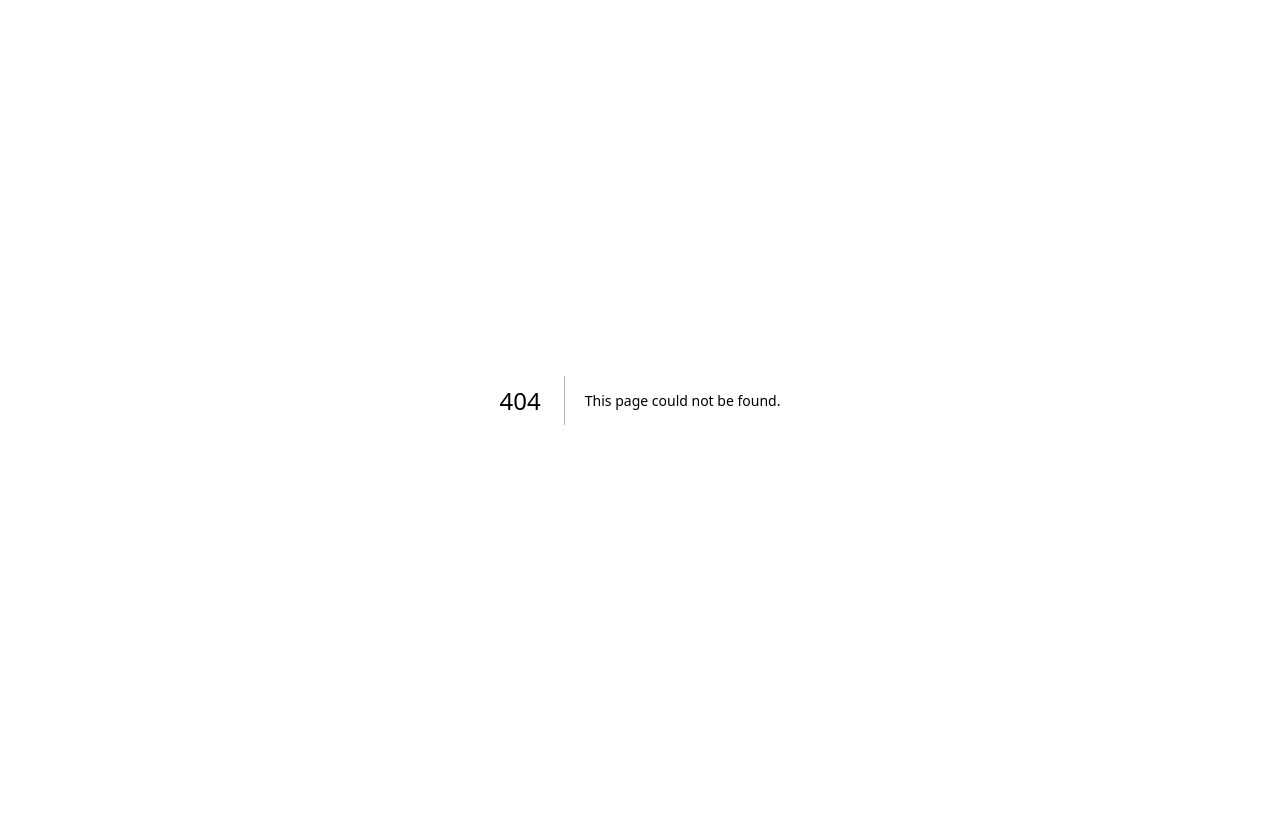
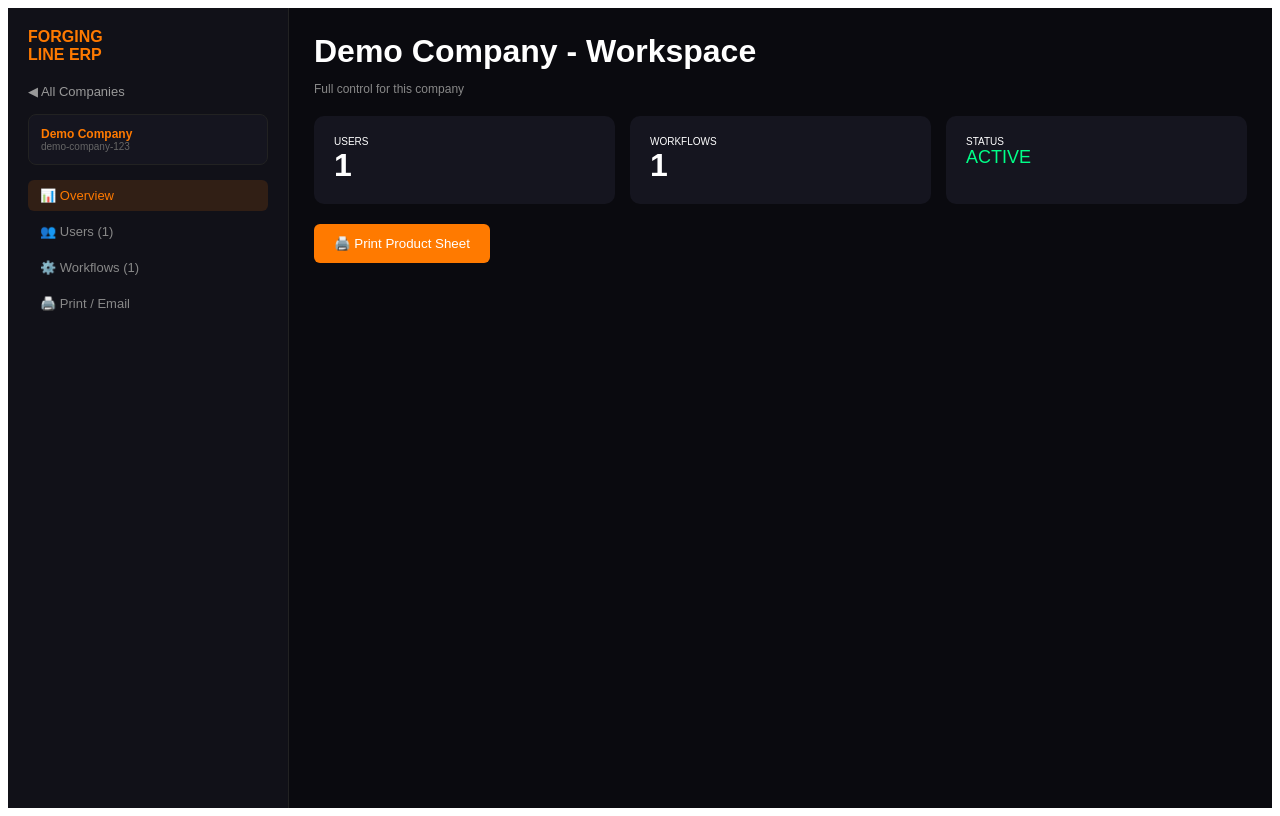
Before and after one commit to tshabalalaaleck-light/industryflow-production-REAL, a Next.js app: page /dashboard/tenants/demo-company-123 in a window 1280 px wide. Before the commit this address had no page. Built offline with nearby package versions, Linux system fonts and the light colour scheme.

Commit message:
FIX 404 - add [id].tsx with LiteralPath

```diff
--- /dev/null
+++ b/src/pages/dashboard/tenants/[id].tsx
@@ -0,0 +1,52 @@
+import { useState, useEffect } from "react"
+import { useRouter } from "next/router"
+export default function CompanyWorkspace(){
+  const router = useRouter(); const { id } = router.query
+  const [company,setCompany]=useState<any>(null); const [users,setUsers]=useState<any[]>([]); const [wfs,setWfs]=useState<any[]>([])
+  const [email,setEmail]=useState(""); const [pwd,setPwd]=useState(""); const [role,setRole]=useState("USER")
+  const [wfName,setWfName]=useState(""); const [wfStatus,setWfStatus]=useState("In Progress")
+  const [tab,setTab]=useState("overview")
+  const load=async()=>{
+    if(!id) return
+    const tenants = await fetch("/api/tenants").then(r=>r.json()); setCompany(tenants.tenants.find((t:any)=>t.id===id))
+    const u = await fetch(`/api/users?companyId=${id}`).then(r=>r.json()); setUsers(u.users||[])
+    const w = await fetch(`/api/workflows?companyId=${id}`).then(r=>r.json()); setWfs(w.workflows||[])
+  }
+  useEffect(()=>{load()},[id])
+  const addUser=async()=>{ if(!email||!pwd) return alert("Email & Password required"); const res=await fetch("/api/users",{method:"POST",headers:{"Content-Type":"application/json"},body:JSON.stringify({email,password:pwd,role,companyId:id})}); const d=await res.json(); if(!res.ok) return alert(d.error); setEmail(""); setPwd(""); load() }
+  const addWf=async()=>{ if(!wfName) return alert("Name required"); await fetch("/api/workflows",{method:"POST",headers:{"Content-Type":"application/json"},body:JSON.stringify({name:wfName,status:wfStatus,companyId:id})}); setWfName(""); load() }
+  const printSheet=()=>{
+    const html = `<html><head><title>Product Sheet - ${company?.name}</title><style>body{font-family:sans-serif;padding:30px} h1{color:#ff7a00} table{width:100%;border-collapse:collapse;margin-top:20px} th,td{border:1px solid #ccc;padding:8px;text-align:left} th{background:#ff7a00;color:white}</style></head><body><h1>${company?.name} - Product Sheet</h1><p>Company ID: ${id} | Date: ${new Date().toLocaleString()}</p><h2>Users (${users.length})</h2><table><tr><th>Email</th><th>Role</th></tr>${users.map((u:any)=>`<tr><td>${u.email}</td><td>${u.role}</td></tr>`).join("")}</table><h2>Workflows (${wfs.length})</h2><table><tr><th>Name</th><th>Status</th><th>ID</th></tr>${wfs.map((w:any)=>`<tr><td>${w.name}</td><td>${w.status}</td><td>${w.id}</td></tr>`).join("")}</table></body></html>`
+    const win = window.open("","_blank"); win?.document.write(html); win?.document.close(); win?.print()
+  }
+  const emailSheet=()=>{
+    const subject = `Product Sheet - ${company?.name}`
+    const body = `Company: ${company?.name}\nID: ${id}\nUsers: ${users.length}\nWorkflows: ${wfs.length}\n\nUsers:\n${users.map((u:any)=>`- ${u.email} (${u.role})`).join("\n")}\n\nWorkflows:\n${wfs.map((w:any)=>`- ${w.name} - ${w.status}`).join("\n")}`
+    window.location.href = `mailto:?subject=${encodeURIComponent(subject)}&body=${encodeURIComponent(body)}`
+  }
+  if(!company) return <div style={{padding:20, background:"#0a0a0f", color:"white", minHeight:"100vh"}}>Loading company {id}...</div>
+  return (
+  <div style={{display:"flex", minHeight:"100vh", background:"#0a0a0f", color:"white", fontFamily:"sans-serif"}}>
+    <div style={{width:240, background:"#111118", borderRight:"1px solid #222", padding:20}}>
+      <div style={{color:"#ff7a00", fontWeight:900}}>FORGING<br/>LINE ERP</div>
+      <a href="/dashboard/tenants" style={{color:"#999", fontSize:13, display:"block", marginTop:20, textDecoration:"none"}}>◀ All Companies</a>
+      <div style={{background:"#15151f", border:"1px solid #222", borderRadius:8, padding:12, margin:"15px 0"}}>
+        <div style={{fontSize:12, color:"#ff7a00", fontWeight:800}}>{company.name}</div>
+        <div style={{fontSize:10, color:"#666"}}>{company.id}</div>
+      </div>
+      <div style={{display:"grid", gap:5, marginTop:10}}>
+        <div onClick={()=>setTab("overview")} style={{padding:"8px 12px", borderRadius:6, cursor:"pointer", background:tab==="overview"?"#ff7a0022":"", color:tab==="overview"?"#ff7a00":"#888", fontSize:13}}>📊 Overview</div>
+        <div onClick={()=>setTab("users")} style={{padding:"8px 12px", borderRadius:6, cursor:"pointer", background:tab==="users"?"#ff7a0022":"", color:tab==="users"?"#ff7a00":"#888", fontSize:13}}>👥 Users ({users.length})</div>
+        <div onClick={()=>setTab("workflows")} style={{padding:"8px 12px", borderRadius:6, cursor:"pointer", background:tab==="workflows"?"#ff7a0022":"", color:tab==="workflows"?"#ff7a00":"#888", fontSize:13}}>⚙️ Workflows ({wfs.length})</div>
+        <div onClick={()=>setTab("print")} style={{padding:"8px 12px", borderRadius:6, cursor:"pointer", background:tab==="print"?"#ff7a0022":"", color:tab==="print"?"#ff7a00":"#888", fontSize:13}}>🖨️ Print / Email</div>
+      </div>
+    </div>
+    <div style={{flex:1, padding:25}}>
+      {tab==="overview" && <><h1 style={{margin:0}}>{company.name} - Workspace</h1><p style={{color:"#888", fontSize:12}}>Full control for this company</p><div style={{display:"grid", gridTemplateColumns:"repeat(3,1fr)", gap:15, margin:"20px 0"}}><div style={{background:"#15151f", padding:20, borderRadius:10}}><div style={{fontSize:10}}>USERS</div><div style={{fontSize:32, fontWeight:800}}>{users.length}</div></div><div style={{background:"#15151f", padding:20, borderRadius:10}}><div style={{fontSize:10}}>WORKFLOWS</div><div style={{fontSize:32, fontWeight:800}}>{wfs.length}</div></div><div style={{background:"#15151f", padding:20, borderRadius:10}}><div style={{fontSize:10}}>STATUS</div><div style={{fontSize:18, color:"#00ff88"}}>ACTIVE</div></div></div><button onClick={printSheet} style={{padding:"12px 20px", background:"#ff7a00", color:"white", border:"none", borderRadius:6}}>🖨️ Print Product Sheet</button></>}
+      {tab==="users" && <><h2>Users for {company.name}</h2><div style={{background:"#15151f", padding:15, borderRadius:10, display:"flex", gap:10, flexWrap:"wrap", marginBottom:15}}><input placeholder="Email" value={email} onChange={e=>setEmail(e.target.value)} style={{padding:10, background:"#0a0a0f", border:"1px solid #333", color:"white", borderRadius:6, width:200}}/><input placeholder="Password" value={pwd} onChange={e=>setPwd(e.target.value)} style={{padding:10, background:"#0a0a0f", border:"1px solid #333", color:"white", borderRadius:6, width:130}}/><select value={role} onChange={e=>setRole(e.target.value)} style={{padding:10, background:"#0a0a0f", border:"1px solid #333", color:"white", borderRadius:6}}><option>USER</option><option>ADMIN</option></select><button onClick={addUser} style={{padding:"10px 18px", background:"#ff7a00", color:"white", border:"none", borderRadius:6}}>Add to {company.name}</button></div><div style={{background:"#15151f", borderRadius:10, padding:10}}>{users.map((u:any)=><div key={u.id} style={{padding:"10px", borderBottom:"1px solid #222", display:"flex", justifyContent:"space-between"}}><span>{u.email} - {u.role}</span></div>)}</div></>}
+      {tab==="workflows" && <><h2>Workflows for {company.name}</h2><div style={{background:"#15151f", padding:15, borderRadius:10, display:"flex", gap:10, marginBottom:15}}><input placeholder="Workflow Name" value={wfName} onChange={e=>setWfName(e.target.value)} style={{padding:10, background:"#0a0a0f", border:"1px solid #333", color:"white", borderRadius:6, width:220}}/><select value={wfStatus} onChange={e=>setWfStatus(e.target.value)} style={{padding:10, background:"#0a0a0f", border:"1px solid #333", color:"white", borderRadius:6}}><option>In Progress</option><option>Completed</option></select><button onClick={addWf} style={{padding:"10px 18px", background:"#ff7a00", color:"white", border:"none", borderRadius:6}}>Add to {company.name}</button></div><div style={{display:"grid", gap:10}}>{wfs.map((w:any)=><div key={w.id} style={{background:"#15151f", border:"1px solid #222", borderRadius:10, padding:15}}><b style={{color:"#ff7a00"}}>{w.name}</b> - {w.status}</div>)}</div></>}
+      {tab==="print" && <><h2>Print & Email - {company.name}</h2><div style={{background:"#15151f", padding:20, borderRadius:10}}><div style={{background:"#0a0a0f", padding:15, borderRadius:8, margin:"15px 0"}}><div style={{color:"#ff7a00", fontWeight:800}}>{company.name}</div><div>Users: {users.length} | Workflows: {wfs.length}</div></div><div style={{display:"flex", gap:10}}><button onClick={printSheet} style={{padding:"12px 24px", background:"#ff7a00", color:"white", border:"none", borderRadius:6, fontWeight:700}}>🖨️ Print Product Sheet</button><button onClick={emailSheet} style={{padding:"12px 24px", background:"#15151f", border:"1px solid #00ff88", color:"#00ff88", borderRadius:6}}>📧 Email Product Sheet</button></div></div></>}
+    </div>
+  </div>
+  )
+}
```
